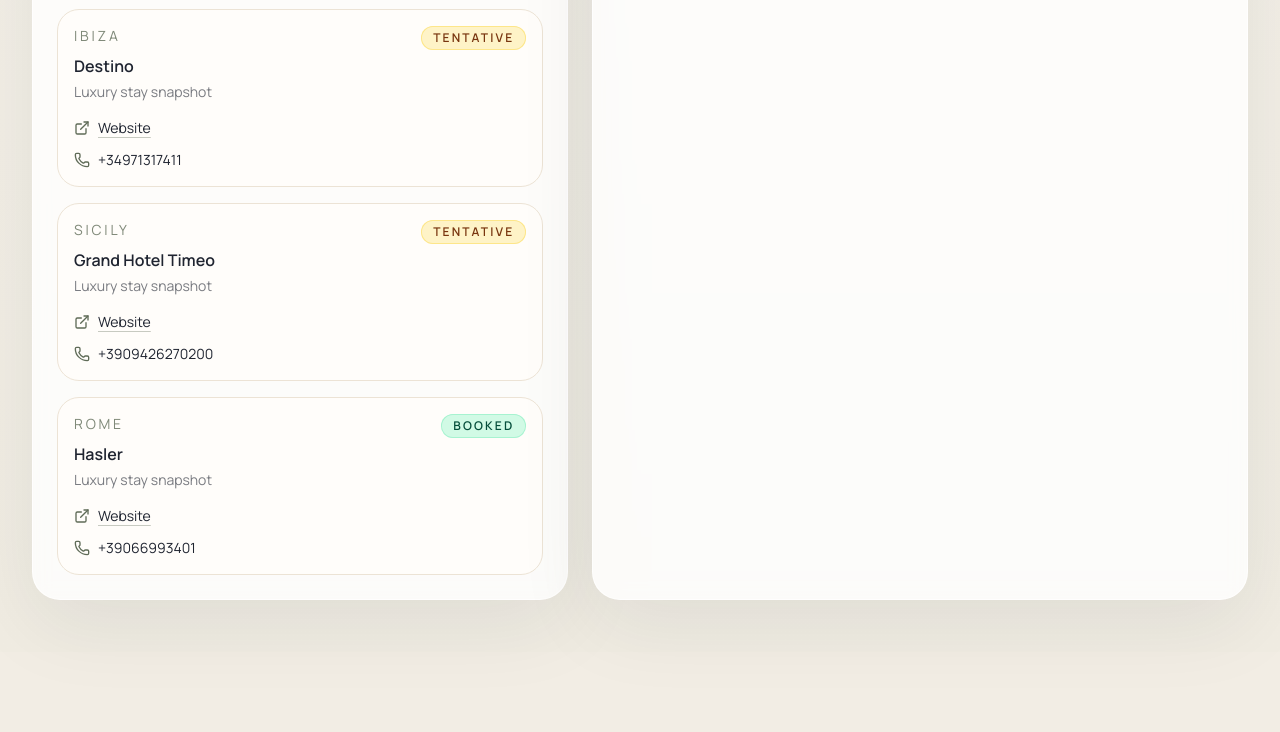
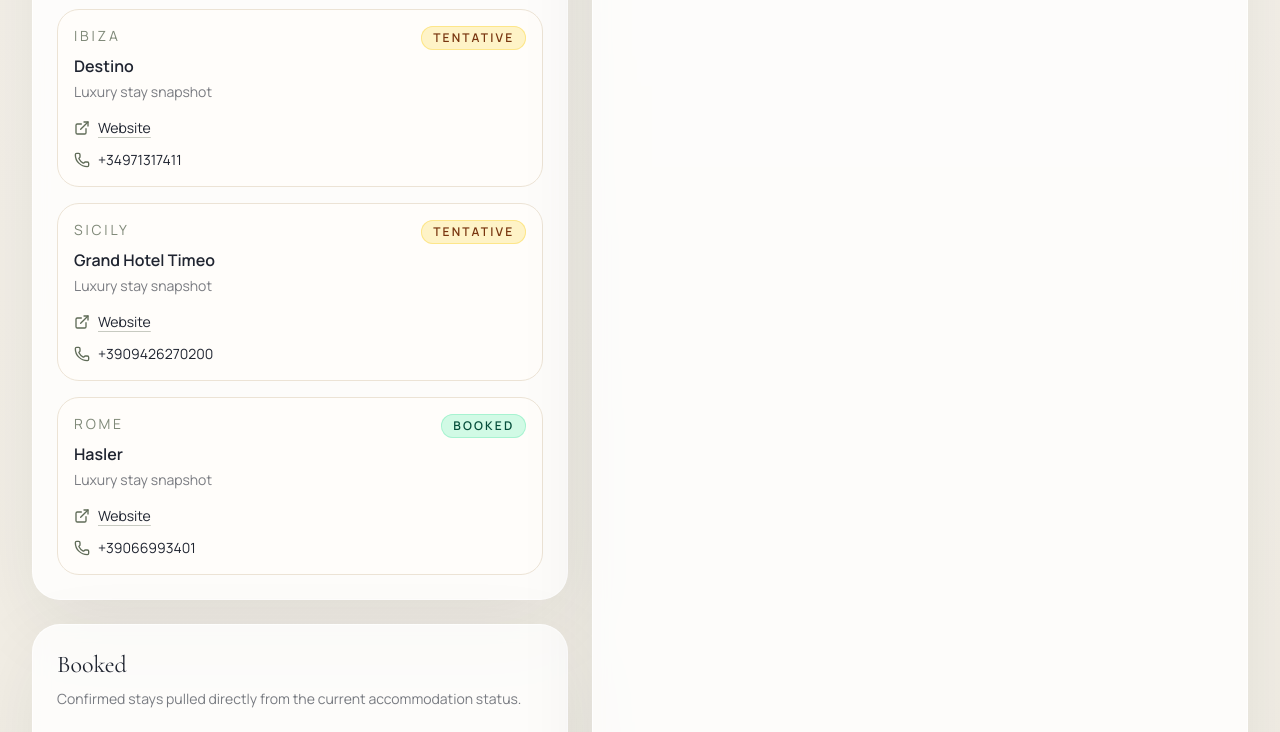
Before and after one commit to michaeljsboyd/Euro2026, a Next.js app: page / in a window 1280 px wide. Shown: the part 1561-2293 px from the top of the page. Before the commit the page ends 2213 px from the top, so only its background shows below. Built offline with nearby package versions, Linux system fonts and the light colour scheme; no server answers; the database is empty.

Commit message:
Refactor overview and budget

```diff
--- a/app/page.tsx
+++ b/app/page.tsx
@@ -142,9 +142,7 @@
       </div>
 
       <div className="grid gap-6 xl:grid-cols-[0.9fr_1.1fr]">
-        <SectionCard title="Accommodation Snapshot" subtitle="A clean hotel overview across the key stays on the trip.">
-          <AccommodationSnapshotPanel initialAccommodations={accommodations} />
-        </SectionCard>
+        <AccommodationSnapshotPanel initialAccommodations={accommodations} />
 
         <SectionCard title="Planner Notes" subtitle="The seeded v1 data is designed to be easy to replace with your real trip details.">
           <div className="grid gap-4 md:grid-cols-2">
--- a/components/accommodation-snapshot-panel.tsx
+++ b/components/accommodation-snapshot-panel.tsx
@@ -2,7 +2,12 @@
 
 import { useState } from "react";
 
-import { AccommodationSnapshot, AccommodationStay } from "@/components/accommodation-snapshot";
+import {
+  AccommodationCard,
+  AccommodationSnapshot,
+  AccommodationStay
+} from "@/components/accommodation-snapshot";
+import { SectionCard } from "@/components/section-card";
 
 interface AccommodationSnapshotPanelProps {
   initialAccommodations: AccommodationStay[];
@@ -13,6 +18,7 @@
 }: AccommodationSnapshotPanelProps) {
   const [accommodations, setAccommodations] =
     useState<AccommodationStay[]>(initialAccommodations);
+  const bookedStays = accommodations.filter((stay) => stay.status === "booked");
 
   const handleToggleStatus = (id: string) => {
     setAccommodations((current) =>
@@ -28,9 +34,35 @@
   };
 
   return (
-    <AccommodationSnapshot
-      accommodations={accommodations}
-      onToggleStatus={handleToggleStatus}
-    />
+    <div className="space-y-6">
+      <SectionCard
+        title="Accommodation Snapshot"
+        subtitle="A clean hotel overview across the key stays on the trip."
+      >
+        <AccommodationSnapshot
+          accommodations={accommodations}
+          onToggleStatus={handleToggleStatus}
+        />
+      </SectionCard>
+
+      <SectionCard
+        title="Booked"
+        subtitle="Confirmed stays pulled directly from the current accommodation status."
+      >
+        {bookedStays.length > 0 ? (
+          <div className="grid gap-4 md:grid-cols-2 xl:grid-cols-1">
+            {bookedStays.map((stay) => (
+              <AccommodationCard
+                key={stay.id}
+                accommodation={stay}
+                href="/bookings"
+              />
+            ))}
+          </div>
+        ) : (
+          <p className="text-sm text-ink/60">No confirmed stays yet.</p>
+        )}
+      </SectionCard>
+    </div>
   );
 }
```
